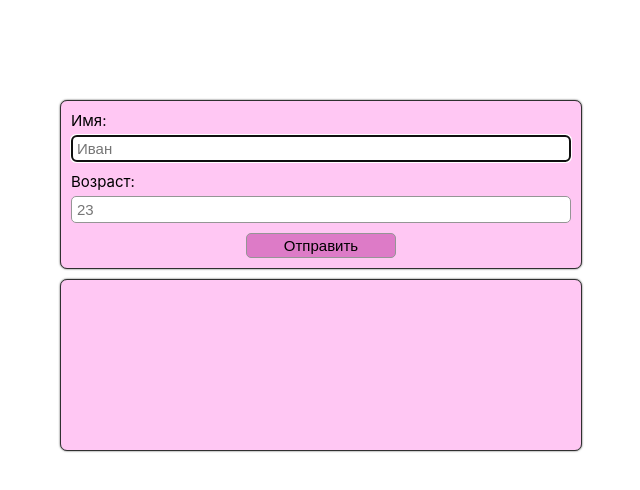
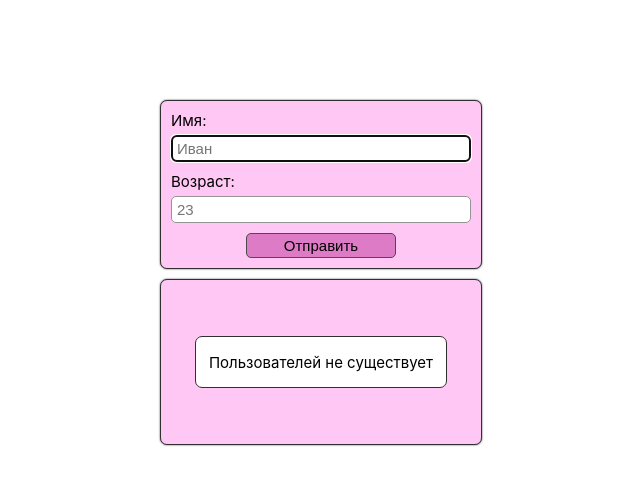
Before and after one commit to Sofia-Petukhova/user-list, a React (Create React App) app: page / in a window 1280 px wide. Shown: the top 490 px of the page, without its empty margins (319-959 px from the left). Built offline with nearby package versions, Linux system fonts and the light colour scheme.

Commit message:
added Modal, fixed css, added changes in UserList

```diff
--- a/src/components/CreateUserForm/CreateUserForm.jsx
+++ b/src/components/CreateUserForm/CreateUserForm.jsx
@@ -1,5 +1,5 @@
 import { useState } from "react";
-import Button from "../UI/Button";
+import Button from "../UI/Button/Button";
 import styles from "./CreateUserForm.module.css";
 
 const CreateUserForm = ({ createUser }) => {
--- a/src/components/CreateUserForm/CreateUserForm.module.css
+++ b/src/components/CreateUserForm/CreateUserForm.module.css
@@ -1,7 +1,7 @@
 .form {
   display: flex;
   flex-direction: column;
-  width: 500px;
+  width: 300px;
 }
 
 .form label {
@@ -14,5 +14,6 @@
   font-size: 15px;
   padding: 4px 5px;
   border-radius: 5px;
+  background-color: #ffffff;
   border: 1px solid #959595;
 }
--- a/src/components/UI/Button.module.css
+++ b/src/components/UI/Button/Button.module.css
@@ -7,7 +7,7 @@
   width: 150px;
   padding: 5px;
   background-color: rgb(221, 123, 199);
-  border: 1px solid #959595;
+  border: 1px solid #4c4c4c;
   border-radius: 5px;
   font-size: 15px;
 }
--- /dev/null
+++ b/src/components/UI/Modal/Modal.jsx
@@ -0,0 +1,22 @@
+import Button from "../Button/Button";
+import styles from "./Modal.module.css";
+
+const Modal = ({ title, description, textButton, onClick }) => {
+  return (
+    <div className={styles.modal}>
+      <div className={styles.header}>
+        <div className={styles.title}>{title}</div>
+      </div>
+      <div className={styles.body}>
+        <div className={styles.description}>{description}</div>
+        <div>
+          <Button onClick={onClick} type="button">
+            {textButton}
+          </Button>
+        </div>
+      </div>
+    </div>
+  );
+};
+
+export default Modal;
--- /dev/null
+++ b/src/components/UI/Modal/Modal.module.css
@@ -0,0 +1,35 @@
+.modal {
+  margin-bottom: 10px;
+  border-radius: 7px;
+  border: 1px solid rgb(48, 48, 48);
+  box-shadow: 0 0 2px rgba(48, 48, 48, 0.9);
+  height: auto;
+  min-height: 164px;
+  width: 320px;
+  font-size: 15px;
+}
+
+.header {
+  padding: 10px;
+  background-color: #ffc7f3;
+  border-top-left-radius: 7px;
+  border-top-right-radius: 7px;
+}
+
+.body {
+  min-height: 104px;
+  padding: 10px;
+  border-bottom-right-radius: 7px;
+  border-bottom-left-radius: 7px;
+  display: flex;
+  flex-direction: column;
+  justify-content: space-between;
+}
+
+.title {
+  text-align: center;
+}
+
+.description {
+  text-align: center;
+}
--- a/src/components/User/User.module.css
+++ b/src/components/User/User.module.css
@@ -2,13 +2,16 @@
   display: flex;
   justify-content: space-between;
   padding: 4px 5px;
+  margin-bottom: 5px;
   border-radius: 5px;
-  border: 1px solid #959595;
+  border: 1px solid #4c4c4c;
+  background-color: rgb(221, 123, 199);
 }
 
 .user div {
   padding: 2px 5px;
   border-radius: 5px;
   border: 1px solid #959595;
-  width: 200px;
+  width: 130px;
+  background-color: #fff;
 }
--- a/src/components/UserList/UserList.jsx
+++ b/src/components/UserList/UserList.jsx
@@ -1,12 +1,26 @@
-import User from '../User/User';
-import styles from './UserList.module.css'
+import User from "../User/User";
+import styles from "./UserList.module.css";
 
-const UserList = ({users}) => {
+const UserList = ({ users }) => {
   return (
-    <div className={styles.list}>
-      {users.map((user) => <User key={user.id} name={user.name} age={user.age}/>)}
+    <div>
+      {
+        (users.length > 0 ? (
+          <div className={styles.list}>
+            {users.map((user) => (
+              <User key={user.id} name={user.name} age={user.age} />
+            ))}
+          </div>
+        ) : (
+          <div className={styles.emptyList}>
+            <div className={styles.description}>
+              Пользователей не существует
+            </div>
+          </div>
+        ))
+      }
     </div>
-  )
-}
+  );
+};
 
 export default UserList;
--- a/src/components/UserList/UserList.module.css
+++ b/src/components/UserList/UserList.module.css
@@ -1,4 +1,27 @@
 .list {
-  width: 500px;
-  height: 150px;
+  width: 300px;
+  height: auto;
+  min-height: 144px;
+  font-size: 15px;
 }
+
+.emptyList {
+  width: 300px;
+  height: auto;
+  min-height: 144px;
+  font-size: 15px;
+  display: flex;
+  justify-content: center;
+  align-items: center;
+}
+
+.description {
+  height: 50px;
+  width: 250px;
+  display: flex;
+  justify-content: center;
+  align-items: center;
+  background-color: #fff;
+  border: 1px solid rgb(48, 48, 48);
+  border-radius: 7px;
+}
```
Also changed, not shown: src/App.jsx (+7 -0 lines), src/components/UI/Button/Button.jsx (renamed from src/components/UI/Button.jsx), src/components/User/User.jsx (line endings or trailing spaces).
